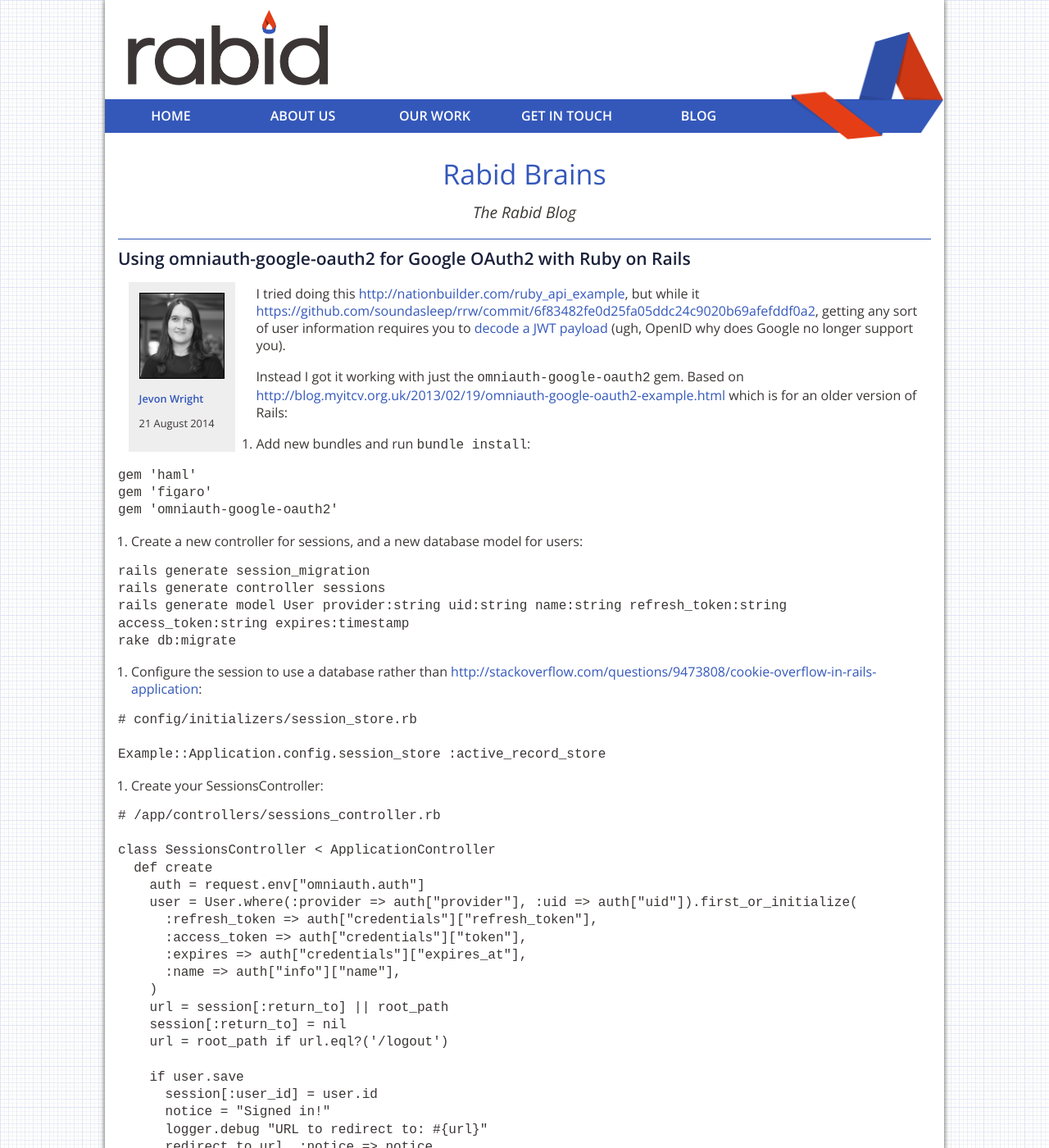
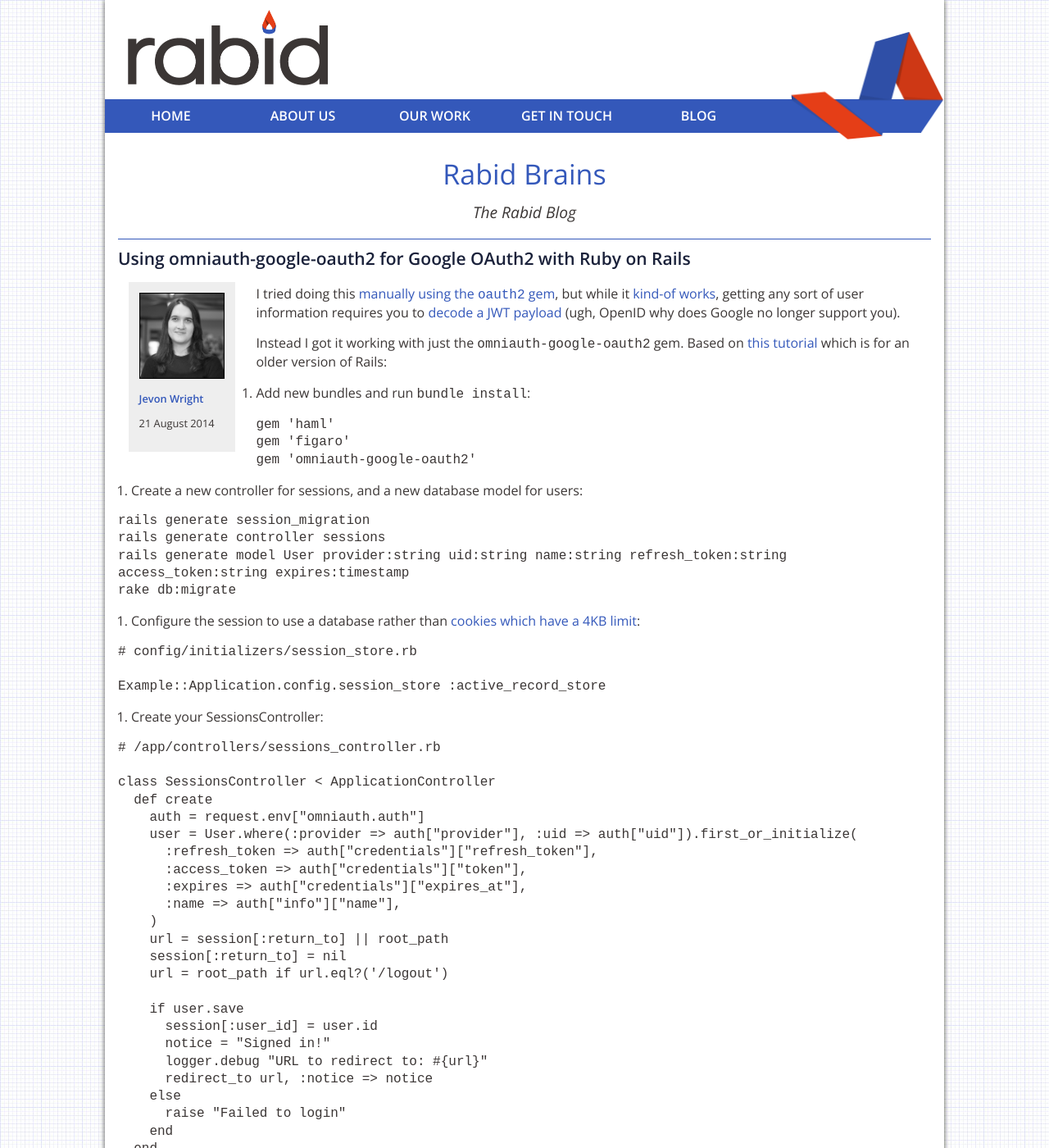
Before and after one commit to soundasleep/rabid.github.io, a Jekyll site: the page built from _posts/2014-08-21-google-oauth2.markdown, in a window 1280 px wide and 1400 px high. Shown: the whole window at 82% size. Built offline with Jekyll 4.4.1, drawn with Linux system fonts in a browser that asks for light colours; Markdown is read by kramdown in place of the engine named in the settings; some of the changed text lies outside the part shown.

Commit message:
Fix markdown links

````diff
--- a/_posts/2014-08-21-google-oauth2.markdown
+++ b/_posts/2014-08-21-google-oauth2.markdown
@@ -5,9 +5,9 @@
 author: jevon
 ---
 
-I tried doing this [http://nationbuilder.com/ruby_api_example](manually using the `oauth2` gem), but while it [https://github.com/soundasleep/rrw/commit/6f83482fe0d25fa05ddc24c9020b69afefddf0a2](kind-of works), getting any sort of user information requires you to <a href="http://openid.net/specs/draft-jones-json-web-token-07.html">decode a JWT payload</a> (ugh, OpenID why does Google no longer support you).
+I tried doing this [manually using the `oauth2` gem](http://nationbuilder.com/ruby_api_example), but while it [kind-of works](https://github.com/soundasleep/rrw/commit/6f83482fe0d25fa05ddc24c9020b69afefddf0a2), getting any sort of user information requires you to [decode a JWT payload](http://openid.net/specs/draft-jones-json-web-token-07.html) (ugh, OpenID why does Google no longer support you).
 
-Instead I got it working with just the `omniauth-google-oauth2` gem. Based on [http://blog.myitcv.org.uk/2013/02/19/omniauth-google-oauth2-example.html](this tutorial) which is for an older version of Rails:
+Instead I got it working with just the `omniauth-google-oauth2` gem. Based on [this tutorial](http://blog.myitcv.org.uk/2013/02/19/omniauth-google-oauth2-example.html) which is for an older version of Rails:
 
 1. Add new bundles and run `bundle install`:
 
@@ -26,7 +26,7 @@
 rake db:migrate
 ```
 
-3. Configure the session to use a database rather than [http://stackoverflow.com/questions/9473808/cookie-overflow-in-rails-application](cookies which have a 4KB limit):
+3. Configure the session to use a database rather than [cookies which have a 4KB limit](http://stackoverflow.com/questions/9473808/cookie-overflow-in-rails-application):
 
 ```ruby
 # config/initializers/session_store.rb
````
Also changed, not shown: other parts of _posts/2014-08-21-google-oauth2.markdown (+5 -5 lines).
